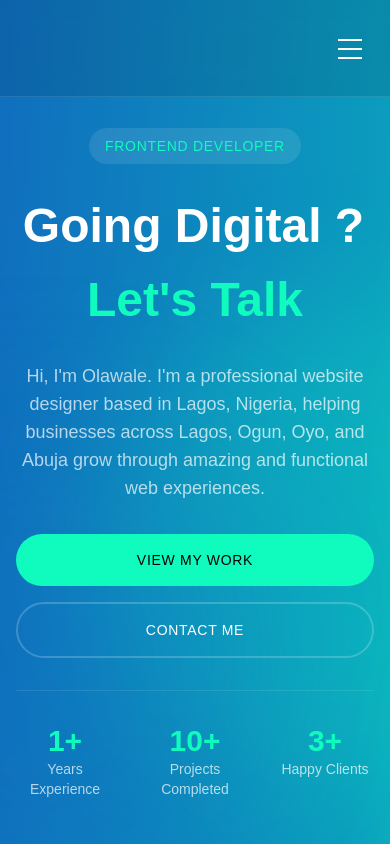
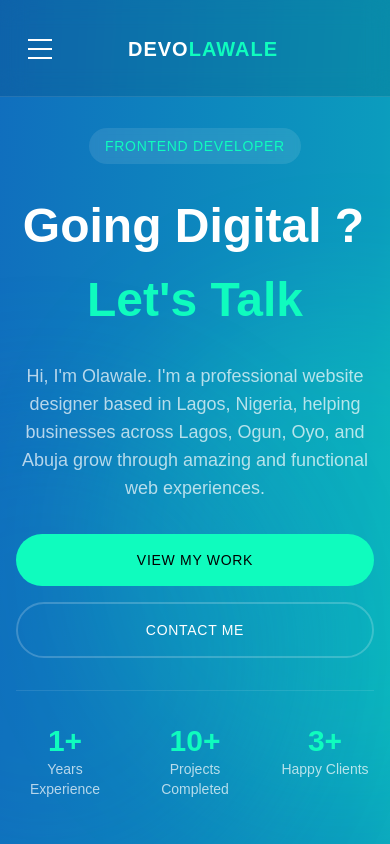
Before and after one commit to codebygreenlight/PortfolioV2, a plain HTML site: page index.html in a window 390 px wide. Shown: the top 844 px of the page. Drawn offline with nearby package versions, Linux system fonts and the light colour scheme; a web font is replaced by a local one.

Commit message:
menu fixed

```diff
--- a/index.html
+++ b/index.html
@@ -282,11 +282,23 @@
 
         <div class="max-w-7xl mx-auto px-4 md:px-8 relative">
             <div class="flex justify-between items-center">
-                <!-- Logo -->
-                <div class="flex-shrink-0">
+                <!-- Mobile menu button - Move to start -->
+                <div class="md:hidden">
+                    <button type="button" class="relative group p-2" id="mobile-menu-button">
+                        <div class="relative flex overflow-hidden items-center justify-center w-8 h-8">
+                            <div class="flex flex-col justify-between w-6 h-5 transform transition-all duration-300 origin-center overflow-hidden group-hover:text-[#0FFCBE]">
+                                <div class="bg-white h-[2px] w-6 transform transition-all duration-300 origin-left group-hover:bg-[#0FFCBE]"></div>
+                                <div class="bg-white h-[2px] w-6 transform transition-all duration-300 group-hover:bg-[#0FFCBE]"></div>
+                                <div class="bg-white h-[2px] w-6 transform transition-all duration-300 origin-left group-hover:bg-[#0FFCBE]"></div>
+                            </div>
+                        </div>
+                    </button>
+                </div>
+
+                <!-- Logo - Center -->
+                <div class="flex-1 flex justify-center md:justify-start">
                     <a href="#" class="flex items-center space-x-3 group">
-                        <!-- <img src="assets/logo.png" alt="Logo" class="w-10 h-10 transform transition-transform group-hover:scale-110"> -->
-                        <span class="text-white font-bold text-xl tracking-wider hidden md:block">
+                        <span class="text-white font-bold text-xl tracking-wider">
                             DEVO<span class="text-[#0FFCBE]">LAWALE</span>
                         </span>
                     </a>
@@ -325,20 +337,14 @@
                     </a>
                 </div>
 
-                <!-- Mobile menu button -->
-                <div class="md:hidden">
-                    <button type="button" class="relative group p-2" id="mobile-menu-button">
-                        <div class="relative flex overflow-hidden items-center justify-center w-8 h-8">
-                            <div class="flex flex-col justify-between w-6 h-5 transform transition-all duration-300 origin-center overflow-hidden group-hover:text-[#0FFCBE]">
-                                <div class="bg-white h-[2px] w-6 transform transition-all duration-300 origin-left group-hover:bg-[#0FFCBE]"></div>
-                                <div class="bg-white h-[2px] w-6 transform transition-all duration-300 group-hover:bg-[#0FFCBE]"></div>
-                                <div class="bg-white h-[2px] w-6 transform transition-all duration-300 origin-left group-hover:bg-[#0FFCBE]"></div>
+                <!-- Empty div for mobile to maintain spacing -->
+                <div class="w-8 md:hidden"></div>
             </div>
         </div>
-                    </button>
-                </div>
-                </div>
-            </div>
+    </nav>
+
+    <!-- Add overlay div after nav -->
+    <div class="menu-overlay md:hidden"></div>
 
     <!-- Mobile Menu -->
     <div class="mobile-menu md:hidden">
@@ -372,10 +378,6 @@
             </a>
         </div>
     </div>
-    </nav>
-
-    <!-- Add overlay div after nav -->
-    <div class="menu-overlay md:hidden"></div>
 
     <!-- Hero Section -->
     <div class="min-h-screen relative overflow-hidden font-media-sans">
```
Lines whose indentation alone changed are shown as unchanged.
